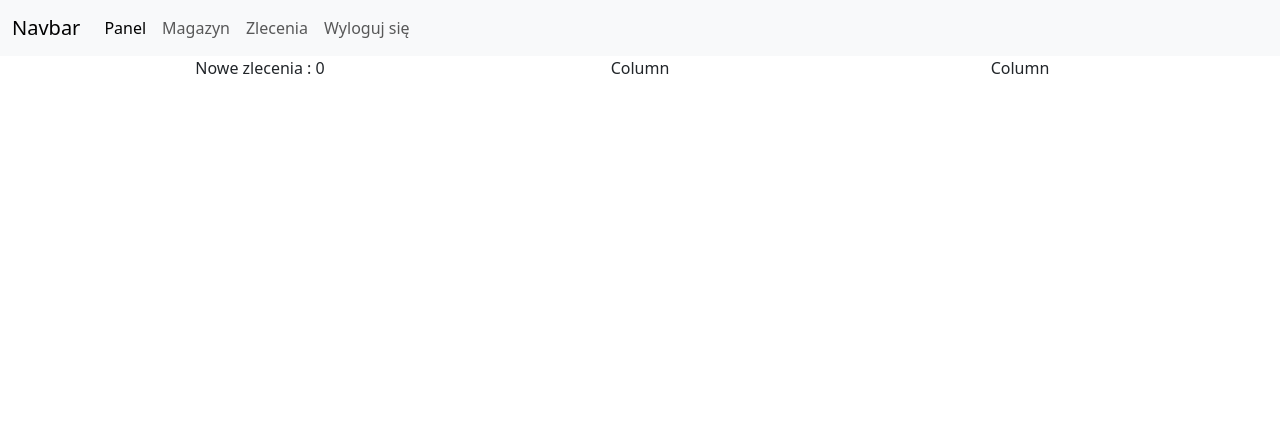
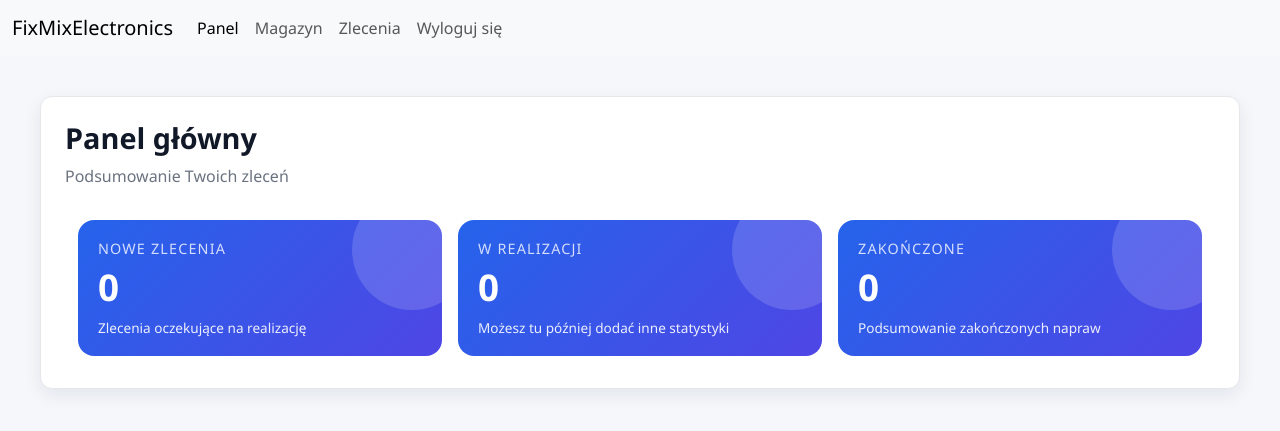
Before and after one commit to Tymek7707/ManagmentApp, a Django app: page / in a window 1280 px wide. Shown: the top 431 px of the page. Run offline with Django 5.2, Linux system fonts and the light colour scheme; the visitor is signed in with stand-in values (Sample User, id 1); data that the repository does not hold is empty.

```diff
--- a/ManageApp/settings.py
+++ b/ManageApp/settings.py
@@ -120,3 +120,4 @@ USE_TZ = True
 # https://docs.djangoproject.com/en/6.0/howto/static-files/
 
 STATIC_URL = 'static/'
+STATICFILES_DIRS = [BASE_DIR / 'static']
--- a/ManageApp/urls.py
+++ b/ManageApp/urls.py
@@ -22,5 +22,6 @@ from django.contrib.auth import views as auth_views
 urlpatterns = [
     path('admin/', admin.site.urls),
     path('', include('account.urls')),
-    path('' ,include('dashboard.urls'))
+    path('' ,include('dashboard.urls')),
+    path('' ,include('orders.urls'))
 ]
--- /dev/null
+++ b/dashboard/static/dashboard/css/dashboardstyles.css
@@ -0,0 +1,84 @@
+body {
+  background: #f5f7fb;
+  font-family: "Segoe UI", Tahoma, Geneva, Verdana, sans-serif;
+}
+
+.dashboard-wrapper {
+  max-width: 1200px;
+  margin: 40px auto;
+}
+
+.dashboard-card {
+  background: #ffffff;
+  border-radius: 12px;
+  padding: 24px;
+  box-shadow: 0 6px 18px rgba(15, 23, 42, 0.08);
+  border: 1px solid #e5e7eb;
+}
+
+.dashboard-title {
+  font-size: 1.8rem;
+  font-weight: 600;
+  color: #111827;
+  margin-bottom: 8px;
+}
+
+.dashboard-subtitle {
+  color: #6b7280;
+  margin-bottom: 24px;
+}
+
+
+
+.metric-card {
+  background: linear-gradient(135deg, #2563eb, #4f46e5);
+  border-radius: 16px;
+  color: #ffffff;
+  padding: 18px 20px;
+  text-align: left;
+  position: relative;
+  overflow: hidden;
+}
+
+.metric-label {
+  font-size: 0.9rem;
+  text-transform: uppercase;
+  letter-spacing: 0.08em;
+  opacity: 0.8;
+}
+
+.metric-value {
+  font-size: 2.3rem;
+  font-weight: 700;
+  line-height: 1.1;
+  margin-top: 8px;
+}
+
+.metric-footer {
+  font-size: 0.85rem;
+  margin-top: 10px;
+  opacity: 0.9;
+}
+
+
+
+.metric-card::after {
+  content: "";
+  position: absolute;
+  right: -30px;
+  top: -30px;
+  width: 120px;
+  height: 120px;
+  background: rgba(255, 255, 255, 0.15);
+  border-radius: 999px;
+}
+
+
+
+.dashboard-row {
+  row-gap: 20px;
+}
+
+.dashboard-col {
+  padding: 8px;
+}
--- a/dashboard/templates/dashboard/dashboard_page.html
+++ b/dashboard/templates/dashboard/dashboard_page.html
@@ -1,17 +1,45 @@
 {% extends 'base.html' %}
-{% block title %}Dashboard{% endblock %}
+
+
+{% block title %}Panel{% endblock %}
+
+{% block style_files %}
+    {% load static %}
+    <link rel="stylesheet" href="{% static 'dashboard/css/dashboardstyles.css' %}">
+{% endblock %}
+
 {% block content %}
-	<div class="container text-center">
-  <div class="row">
-    <div class="col">
-        <p>Nowe zlecenia : {{ new }}</p>
+<div class="dashboard-wrapper">
+  <div class="dashboard-card">
+    <h1 class="dashboard-title">Panel główny</h1>
+    <p class="dashboard-subtitle">Podsumowanie Twoich zleceń</p>
+
+    <div class="container text-center">
+      <div class="row dashboard-row">
+        <div class="col-md-4 dashboard-col">
+          <div class="metric-card">
+            <div class="metric-label">Nowe zlecenia</div>
+            <div class="metric-value">{{ new }}</div>
+            <div class="metric-footer">Zlecenia oczekujące na realizację</div>
+          </div>
+        </div>
+        <div class="col-md-4 dashboard-col">
+          <div class="metric-card">
+            <div class="metric-label">W realizacji</div>
+            <div class="metric-value">0</div>
+            <div class="metric-footer">Możesz tu później dodać inne statystyki</div>
+          </div>
+        </div>
+        <div class="col-md-4 dashboard-col">
+          <div class="metric-card">
+            <div class="metric-label">Zakończone</div>
+            <div class="metric-value">0</div>
+            <div class="metric-footer">Podsumowanie zakończonych napraw</div>
+          </div>
+        </div>
+      </div>
     </div>
-    <div class="col">
-      Column
-    </div>
-    <div class="col">
-      Column
-    </div>
+
   </div>
 </div>
 {% endblock %}
--- a/dashboard/views.py
+++ b/dashboard/views.py
@@ -6,7 +6,7 @@ from orders.models import Order
 @login_required
 def home_page(request):
     orders = Order.objects.all()
-    new_orders = orders.filter(status = 'NEW')
+    new_orders = orders.filter(status = Order.OrderStatus.NEW)
     return render(request ,'dashboard/dashboard_page.html', {
         'new' : len(new_orders)
     })
--- /dev/null
+++ b/orders/urls.py
@@ -0,0 +1,6 @@
+from django.urls import path , include
+from . import views
+urlpatterns = [
+   path('dodaj_zamowienie/', views.CreateOrder.as_view(), name = 'dodaj_zamowienie'),
+   path('lista_zlecen/', views.OrderView.as_view() ,name= 'lista_zlecen')
+]
--- a/templates/base.html
+++ b/templates/base.html
@@ -4,26 +4,25 @@
     <meta charset="UTF-8">
     <title>{% block title %} {% endblock %}</title>
     <link href="https://cdn.jsdelivr.net/npm/bootstrap@5.3.8/dist/css/bootstrap.min.css" rel="stylesheet" integrity="sha384-sRIl4kxILFvY47J16cr9ZwB07vP4J8+LH7qKQnuqkuIAvNWLzeN8tE5YBujZqJLB" crossorigin="anonymous">
-    <link href="" rel="stylesheet">
     {% block style_files%}{% endblock %}
 </head>
 <body>
     <nav class="navbar navbar-expand-lg bg-body-tertiary">
   <div class="container-fluid">
-    <a class="navbar-brand" href="#">Navbar</a>
+    <a class="navbar-brand" href="{% url 'dashboard' %}">FixMixElectronics</a>
     <button class="navbar-toggler" type="button" data-bs-toggle="collapse" data-bs-target="#navbarNav" aria-controls="navbarNav" aria-expanded="false" aria-label="Toggle navigation">
       <span class="navbar-toggler-icon"></span>
     </button>
     <div class="collapse navbar-collapse" id="navbarNav">
       <ul class="navbar-nav">
         <li class="nav-item">
-          <a class="nav-link active" aria-current="page" href="#">Panel</a>
+          <a class="nav-link active" aria-current="page" href="{% url 'dashboard' %}">Panel</a>
         </li>
         <li class="nav-item">
           <a class="nav-link" href="#">Magazyn</a>
         </li>
         <li class="nav-item">
-          <a class="nav-link" href="#">Zlecenia</a>
+          <a class="nav-link" href="{% url 'lista_zlecen' %}">Zlecenia</a>
         </li>
           {% if user.is_authenticated %}
               <li class="nav-item">
```
Also changed, not shown: orders/static/orders/css/orderlistview.css (added, +203 -0 lines), orders/templates/orders/create_order.html (added, +48 -0 lines), orders/templates/orders/orderlist.html (added, +103 -0 lines), orders/views.py (+18 -2 lines).
